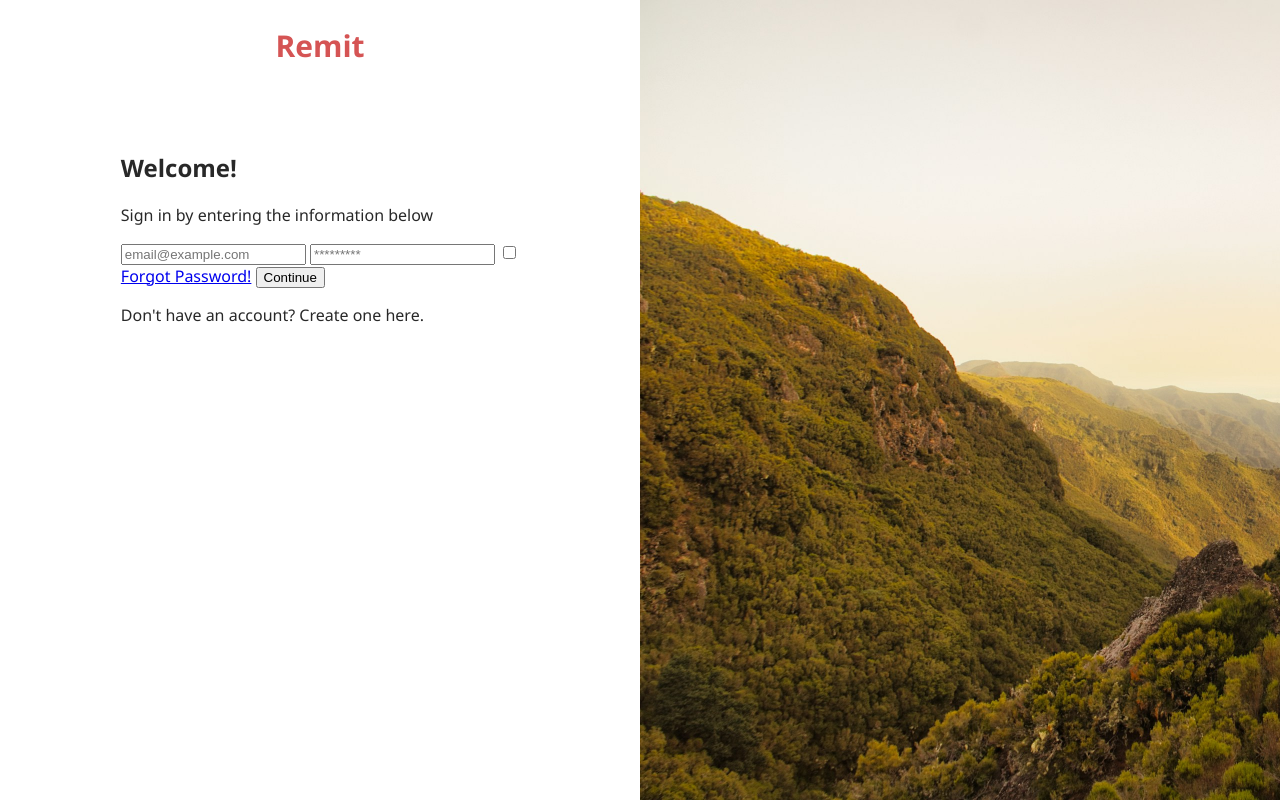
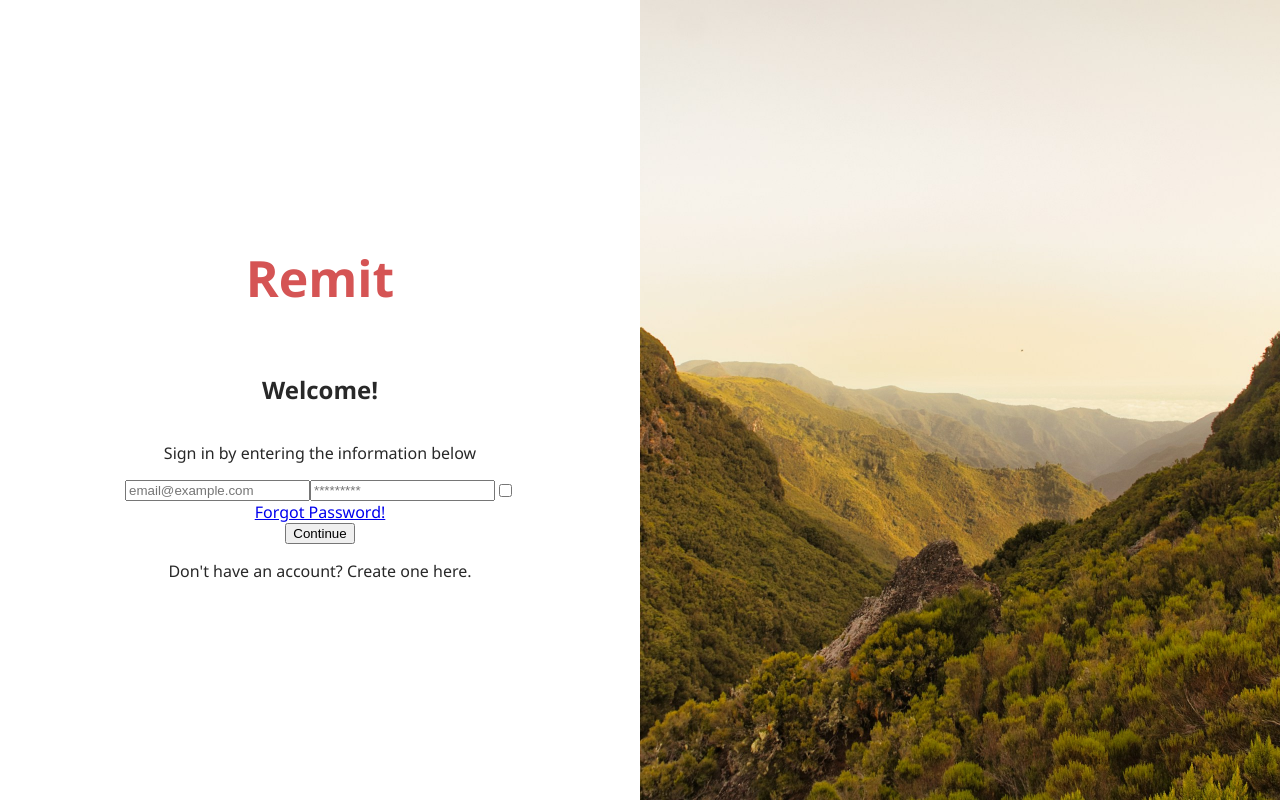
Before and after one commit to devyme/fluffy-octo-winner, a plain HTML site: page index.html in a window 1280 px wide. Drawn offline with Linux system fonts and the light colour scheme.

Commit message:
mon10jun

```diff
--- a/index.html
+++ b/index.html
@@ -7,10 +7,9 @@
     <title>Remit - Login</title>
   </head>
   <body>
-    <div class="container">
     <section class="left">
       <h1>Remit</h1>
-        <div class="sign-in">
+
       <h2>Welcome!</h2>
       <p>Sign in by entering the information below</p>
 
@@ -30,10 +29,10 @@
       <button>Continue</button>
 
       <p>Don't have an account? Create one here.</p>
-        </div>
     </section>
 
-      <section class="right"></section>
-    </div>
+    <section class="right">
+      <div class="img"></div>
+    </section>
   </body>
 </html>
--- a/main.css
+++ b/main.css
@@ -2,37 +2,41 @@ body {
   background-color: #fff;
   color: rgb(40, 40, 40);
   font-family: "Segoe UI", Tahoma, Geneva, Verdana, sans-serif;
-  display: flex;
   padding: 0;
   margin: 0;
 }
 
-.container {
+body {
+  width: 100vw;
+  height: 100vh;
   display: flex;
-  align-content: center;
 }
 
-.container {
-  height: 100vh;
-  width: 100%;
+section {
+  width: 50%;
 }
 
 section.left {
   display: flex;
   align-items: center;
   flex-direction: column;
-  align-content: center;
-  height: 100vh;
-  width: 50%;
-  gap: 40px;
+  justify-content: center;
 }
 
 section.left h1 {
   color: rgb(213, 84, 84);
-  font-size: 30px;
+  font-size: 50px;
+  display: block;
 }
-section.right {
-  width: 50%;
+
+section.right .img {
+  height: 100vh;
+  width: 50vw;
   background-image: url(images/bg.jpg);
+  background-position: center;
   background-size: cover;
 }
+
+form {
+  display: flex;
+}
```
Lines whose indentation alone changed are shown as unchanged.
